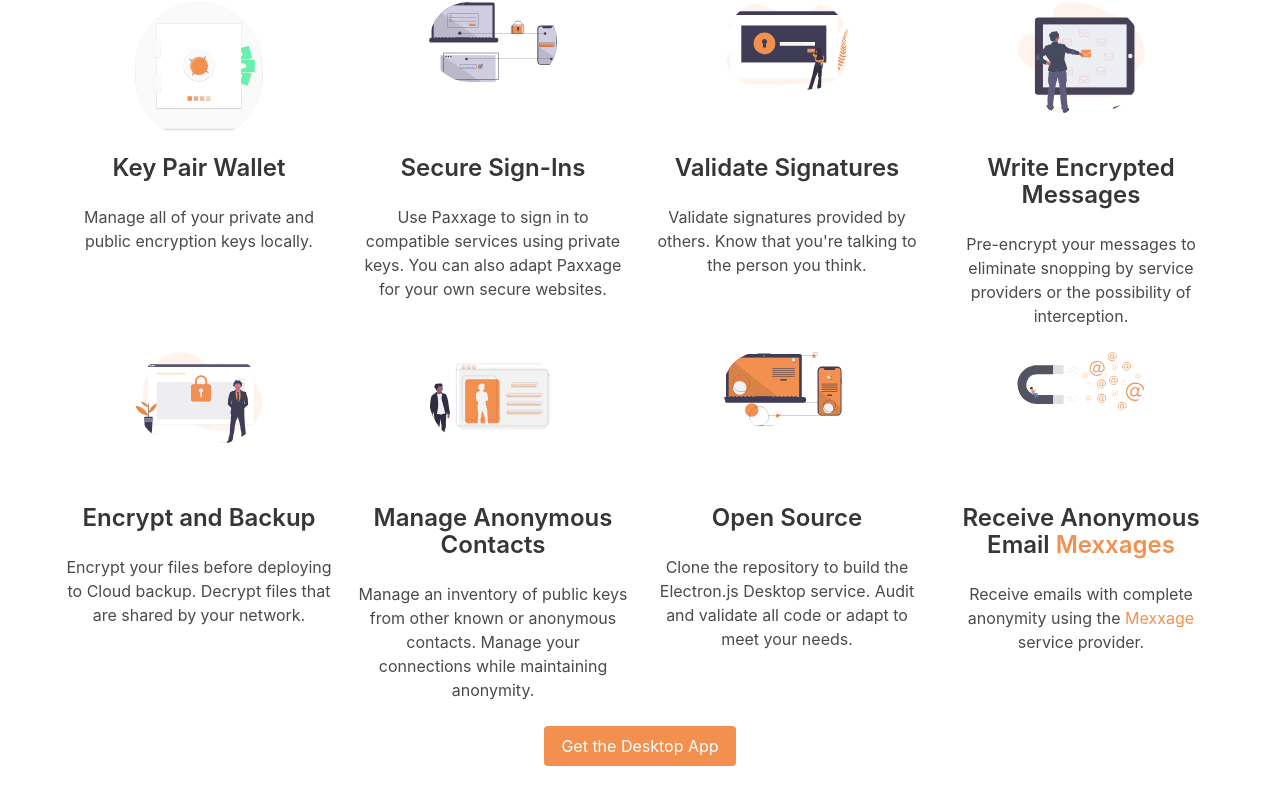
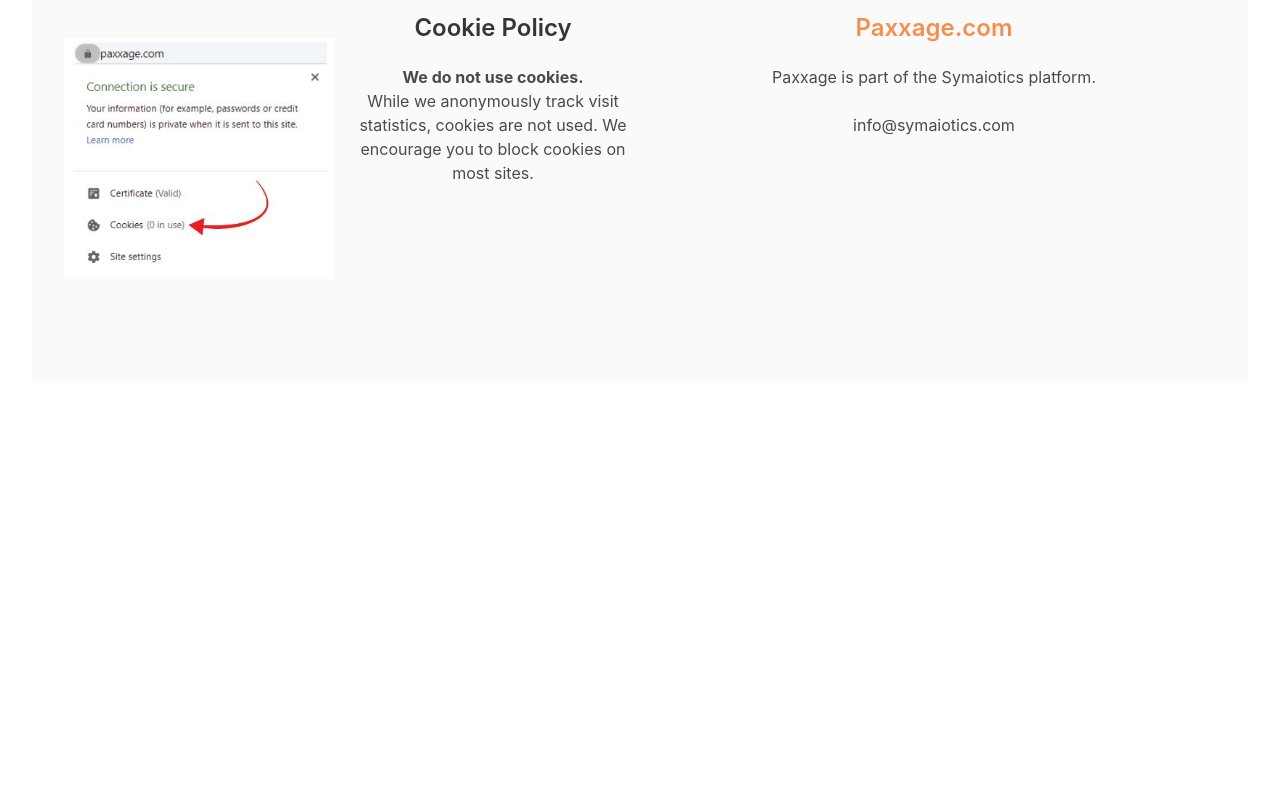
Before and after one commit to symaiotics/paxxage-web, a website: page public/index.html in a window 1280 px wide. Shown: the part 4317-5112 px from the top of the page. After the commit the page ends 4698 px from the top, so only its background shows below. Drawn offline with Linux system fonts and the light colour scheme.

Commit message:
Updated desktop and home page descriptions. Removed duplicate content

```diff
--- a/public/index.html
+++ b/public/index.html
@@ -435,104 +435,8 @@
               <h3 class="title is-6" data-config-id="subheader">Paxxage was created to make crypto procedures simple and universal. Easy gets used.</h3>
               <p   data-config-id="description">Paxxage wraps existing crypto libraries and CLI tools with a simple UI. We make these tools available in the browser and through a multi-platform <a href = "desktop.html">desktop application</a>.  <br/><br/>The tools are <b>completely open source</b>. We encourage you to download, verify the source code, and build your own.</p>
             </div>
-
+            <div class="buttons is-centered"><a class="button is-primary" href="desktop.html" data-config-id="primary-action">Learn about Paxxage Desktop</a></div>
           </div>
-        </div>
-      </section>
-
-
-      <section data-section-id="10" data-component-id="29e6_4_07_awz" data-category="how-it-works" class="section">
-        <div class="container has-text-centered">
-          <h2 class="title is-spaced" data-config-id="header">Paxxage Desktop Features</h2>
-          <div class="columns" data-config-id="how_07">
-            <div class="column is-3">
-              <div class="level">
-                <div class="level-item">
-                  <figure class="image is-128x128"><img class="is-rounded" src="img/undraw_vault_9cmw.svg" alt=""></figure>
-                </div>
-              </div>
-              <h4 class="title is-4">Key Pair Wallet</h4>
-              <p>Manage all of your private and public encryption keys locally. </p>
-            </div>
-            <div class="column is-3">
-              <div class="level">
-                <div class="level-item">
-                  <figure class="image is-128x128"><img class="is-rounded" src="img/undraw_two_factor_authentication_namy.svg" alt=""></figure>
-                </div>
-              </div>
-              <h4 class="title is-4">Secure Sign-Ins</h4>
-              <p>Use Paxxage to sign in to compatible services using private keys. You can also adapt Paxxage for your own secure websites.</p>
-            </div>
-            <div class="column is-3">
-              <div class="level">
-                <div class="level-item">
-                  <figure class="image is-128x128"><img class="is-rounded" src="img/undraw_authentication_fsn5.svg" alt=""></figure>
-                </div>
-              </div>
-              <h3 class="title is-4">Validate Signatures </h3>
-              <p>Validate signatures provided by others. Know that you're talking to the person you think. </p>
-            </div>
-
-            <div class="column is-3">
-              <div class="level">
-                <div class="level-item">
-                  <figure class="image is-128x128"><img class="is-rounded" src="img/undraw_emails_6uqr.svg" alt=""></figure>
-                </div>
-              </div>
-              <h3 class="title is-4">Write Encrypted Messages </h3>
-              <p>Pre-encrypt your messages to eliminate snopping by service providers or the possibility of interception.</p>
-            </div>
-
-          </div>
-
-
-          <div class="columns" data-config-id="how_07">
-
-            <div class="column is-3">
-              <div class="level">
-                <div class="level-item">
-                  <figure class="image is-128x128"><img class="is-rounded" src="img/undraw_security_o890.svg" alt=""></figure>
-                </div>
-              </div>
-              <h4 class="title is-4">Encrypt and Backup</h4>
-              <p>Encrypt your files before deploying to Cloud backup. Decrypt files that are shared by your network.</p>
-            </div>
-
-            <div class="column is-3">
-              <div class="level">
-                <div class="level-item">
-                  <figure class="image is-128x128"><img class="is-rounded" src="img/undraw_profile_6l1l.svg" alt=""></figure>
-                </div>
-              </div>
-              <h4 class="title is-4">Manage Anonymous Contacts</h4>
-              <p>Manage an inventory of public keys from other known or anonymous contacts. Manage your connections while maintaining anonymity.</p>
-            </div>
-
-            <div class="column is-3">
-              <div class="level">
-                <div class="level-item">
-                  <figure class="image is-128x128"><img class="is-rounded" src="img/undraw_progressive_app_m9ms.svg" alt=""></figure>
-                </div>
-              </div>
-              <h4 class="title is-4">Open Source</h4>
-              <p>Clone the repository to build the Electron.js Desktop service. Audit and validate all code or adapt to meet your needs.</p>
-            </div>
-
-            <div class="column is-3  ">
-              <div class="level">
-                <div class="level-item">
-                  <figure class="image is-128x128"><img class="is-rounded" src="img/undraw_email_capture_x8kv.svg" alt=""></figure>
-                </div>
-              </div>
-              <h4 class="title is-4">Receive Anonymous Email <a href = "https://mexxage.com" target = "_blank" >Mexxages</a> </h4>
-              <p>Receive emails with complete anonymity using the <a href = "https://mexxage.com" target = "_blank">Mexxage</a> service provider.</p>
-            </div>
-
-          </div>
-
-
-          </div><br/>
-          <div class="buttons is-centered"><a class="button is-primary" href="desktop.html" data-config-id="primary-action">Get the Desktop App</a></div>
         </div>
       </section>
 
```
Also changed, not shown: public/desktop.html (+12 -12 lines).
